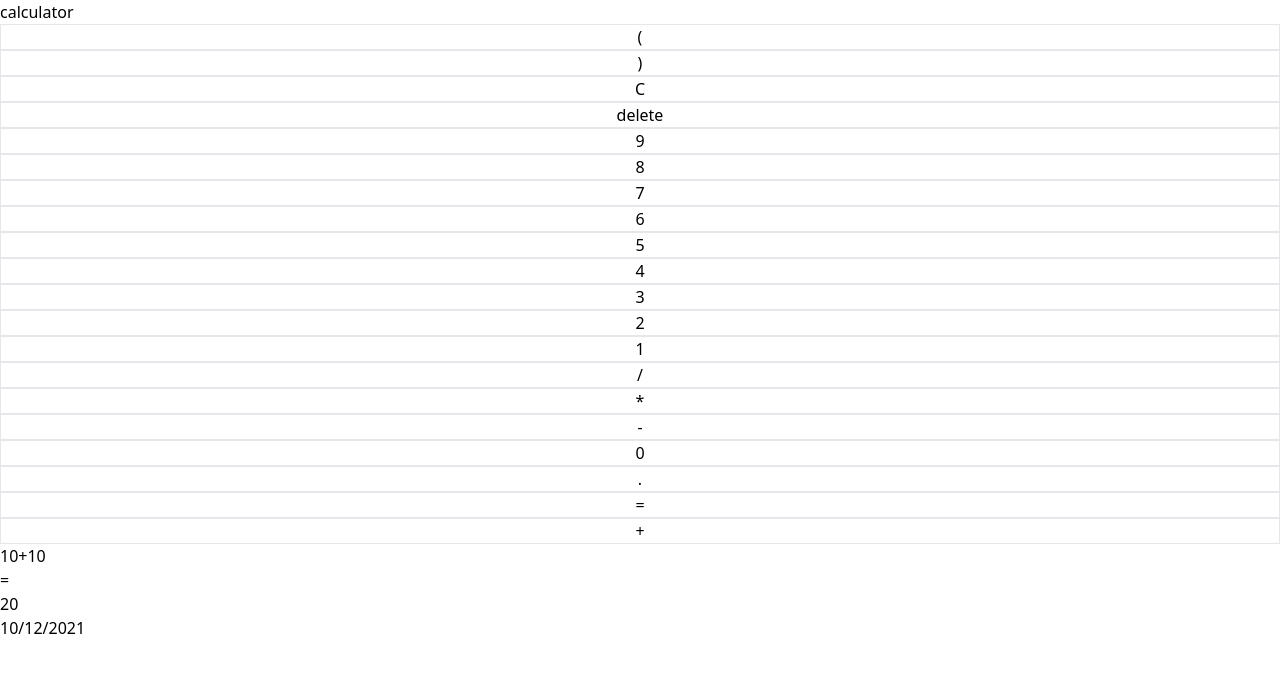
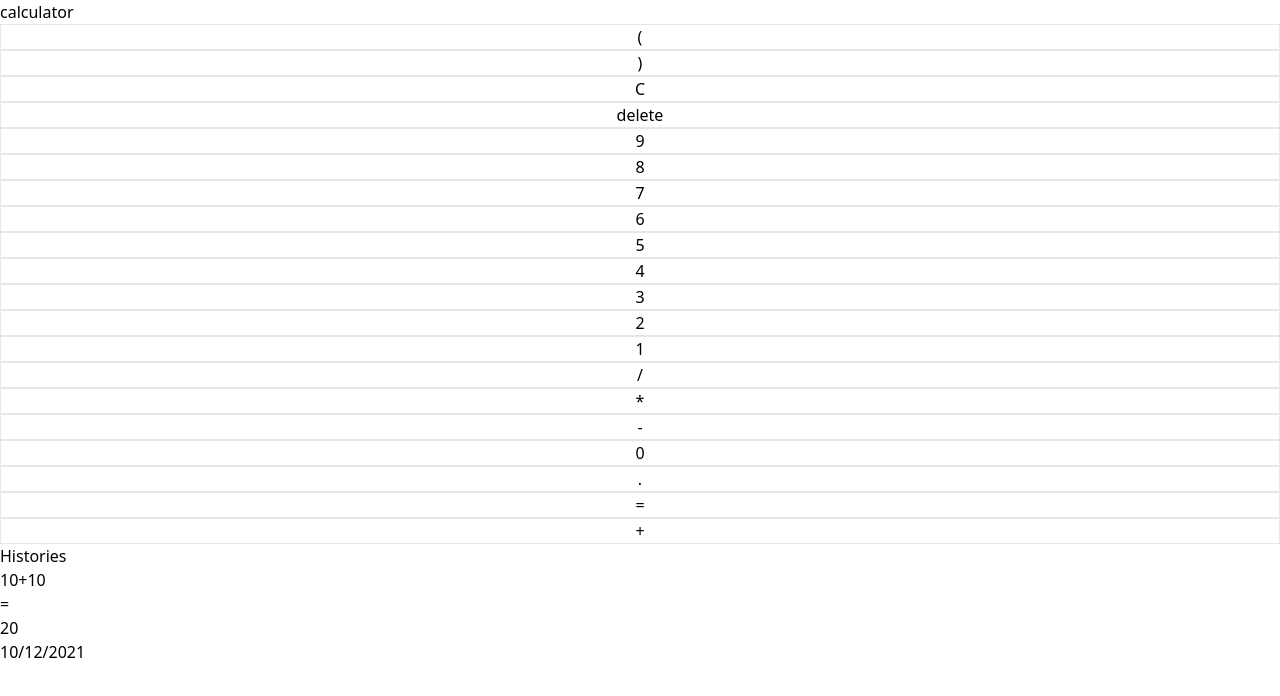
Before and after one commit to Khalid-Graine/calculator-app, a React (Vite) app: page / in a window 1280 px wide. Shown: the top 696 px of the page. Built offline with nearby package versions, Linux system fonts and the light colour scheme.

Commit message:
create Title component

```diff
--- a/src/App.jsx
+++ b/src/App.jsx
@@ -1,5 +1,6 @@
 import { useState } from "react";
 import Histories from "./components/Histories";
+import Title from "./components/Title";
 function App() {
   const [expression, setExpression] = useState('')
   const [histories,setHistory] = useState([{
@@ -44,7 +45,7 @@ function App() {
   return (
     <>
       <div className="w-11/12 mx-auto">
-      <h3 className="text-center">calculator</h3>
+      <Title text={'calculator'} />
       <div className="border px-2  h-10 flex justify-end items-center">
      {expression}
       </div>
--- a/src/components/Histories.jsx
+++ b/src/components/Histories.jsx
@@ -1,9 +1,13 @@
 import React from 'react'
+import Title from './Title'
+
 
 const Histories = ({histories}) => {
   return (
+    <div>
 
-    <ul className='mt-2'>
+      <Title text={'Histories'} />
+    <ul className='mt-1'>
       {histories &&
       histories.map((h) => (
         <li className='flex justify-between border '>
@@ -18,6 +22,7 @@ const Histories = ({histories}) => {
       )
       }
     </ul>
+    </div>
   )
 }
 
--- /dev/null
+++ b/src/components/Title.jsx
@@ -0,0 +1,9 @@
+import React from 'react'
+
+const Title = ({text}) => {
+  return (
+    <h3 className="text-center font-semibold mt-2">{text}</h3>
+  )
+}
+
+export default Title
```
